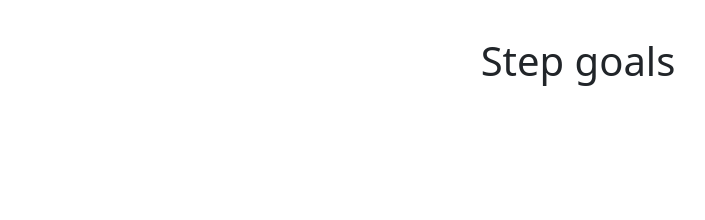
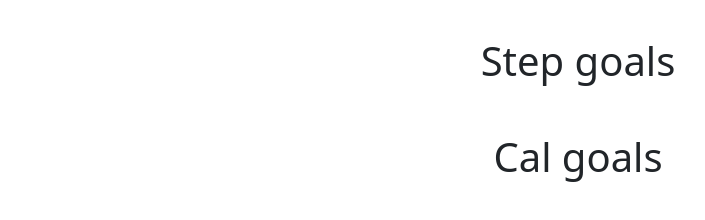
Before and after one commit to TempeHS/2024SDD-Rayan-AeroFit, a plain HTML site: page home.html in a window 1280 px wide. Shown: the part 72-292 px from the top of the page, without its empty margins (62-767 px from the left). Drawn offline with nearby package versions, Linux system fonts and the light colour scheme.

Commit message:
Added calgoal heading

```diff
--- a/home.html
+++ b/home.html
@@ -9,7 +9,7 @@
     <style>
     .btn {margin-top:23px;}
     .input-box {margin-top: 0px;}
-    .goalheading {padding-top: 40px ;}
+    .stepheading {padding-top: 40px ;}
     .img {padding-top: 40px;}
     </style>
 </head>
@@ -20,6 +20,10 @@
             <img src="images/AeroFit Logo.png" class="img-fluid">
           </div>
           <div class="col-sm-12 col-md-12 col-lg-12">
-            <h1 class="goalheading">Step goals</h1>
+            <h1 class="stepheading">Step goals</h1>
           </div>
         </div>
+        <div class="col-sm-12 col-md-12 col-lg-12">
+            <h1 class="stepheading">Cal goals</h1>
+          </div>
+        </div>
```
